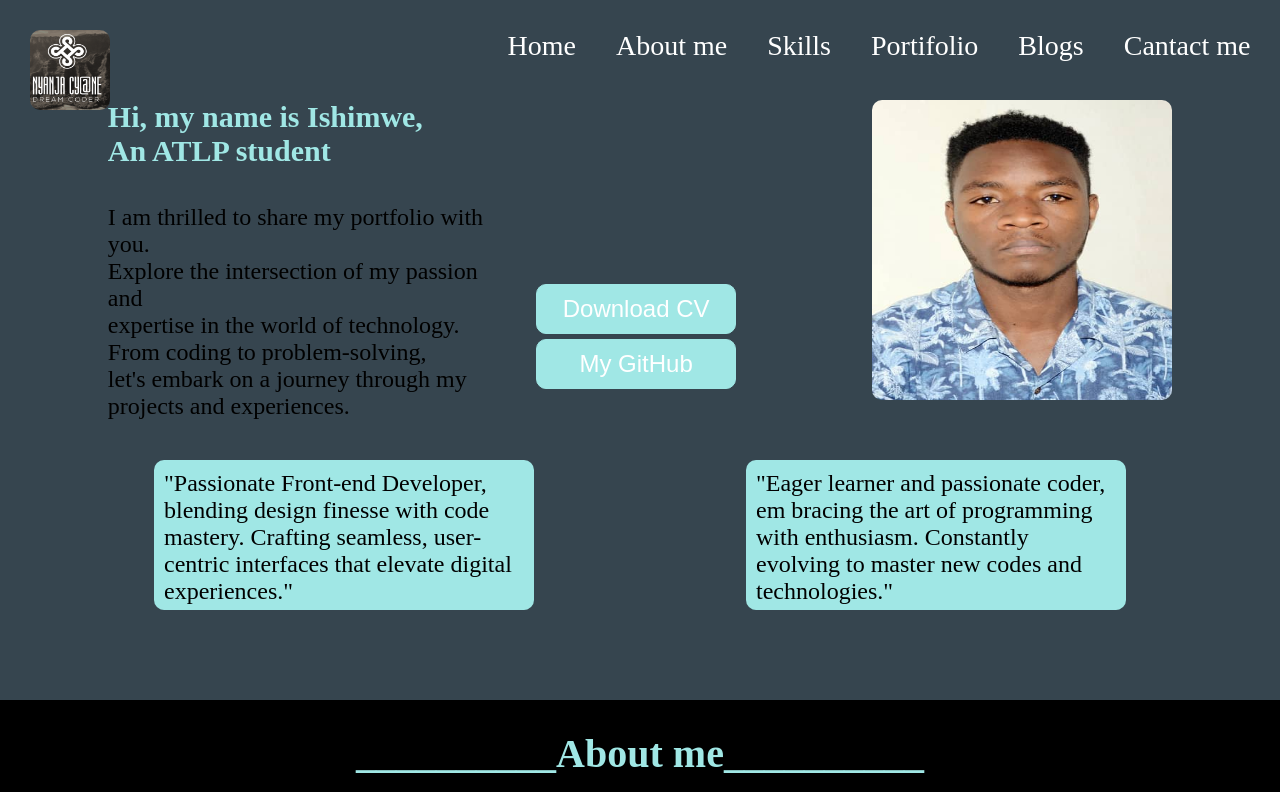
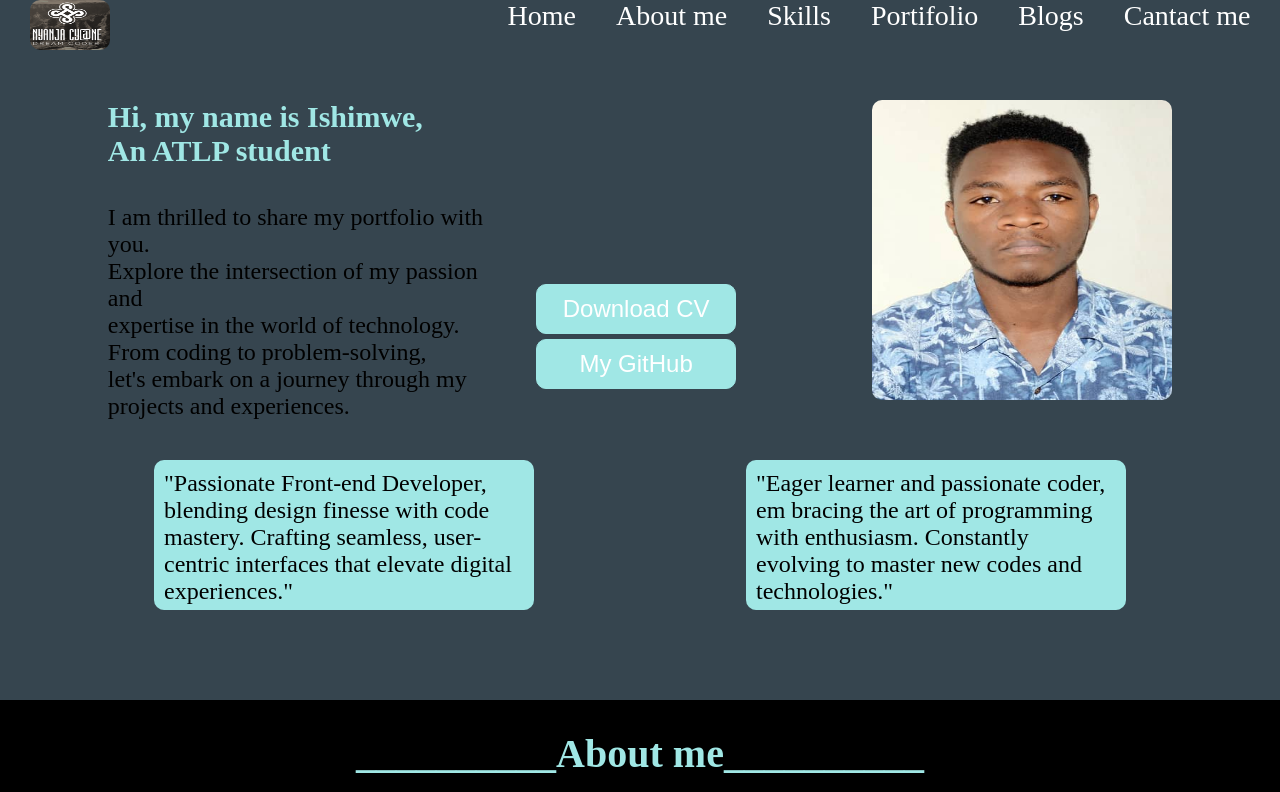
Before and after one commit to Ishimwe7/my-brand-ishimwe, a plain HTML site: page UI/index.html in a window 1280 px wide. Shown: the top 792 px of the page. Drawn offline with Linux system fonts and the light colour scheme.

Commit message:
changed padding of a nav bar

```diff
--- a/UI/CSS/home.css
+++ b/UI/CSS/home.css
@@ -16,7 +16,6 @@ body{
     height: 100px;
     margin: 0;
     padding-left: 20px;
-    padding-top: 30px;
     background-color: #36454F;
     position: fixed;
     z-index: 222;
@@ -31,7 +30,7 @@ body{
 
 #logo img{
     width: 80px;
-    height: 80px;
+    height: 50px;
     border-radius: 10px;
 }
 
```
